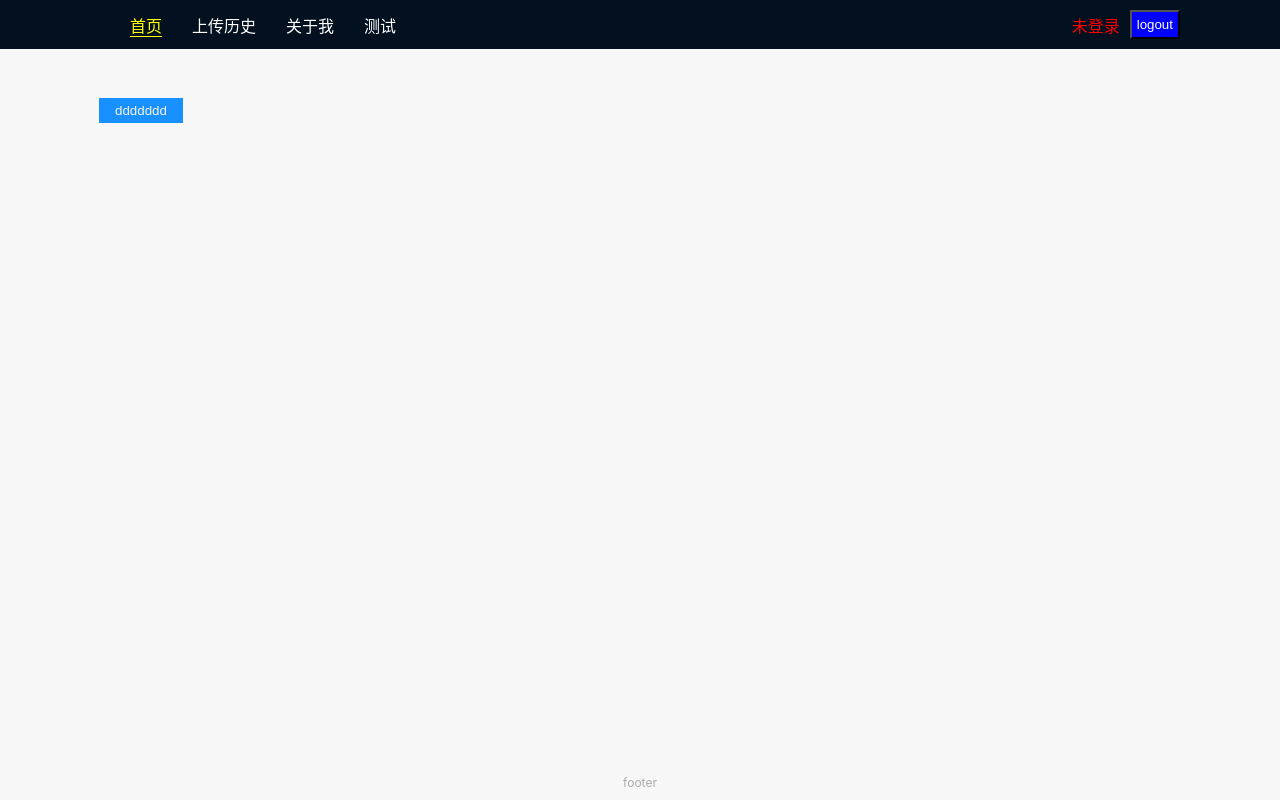
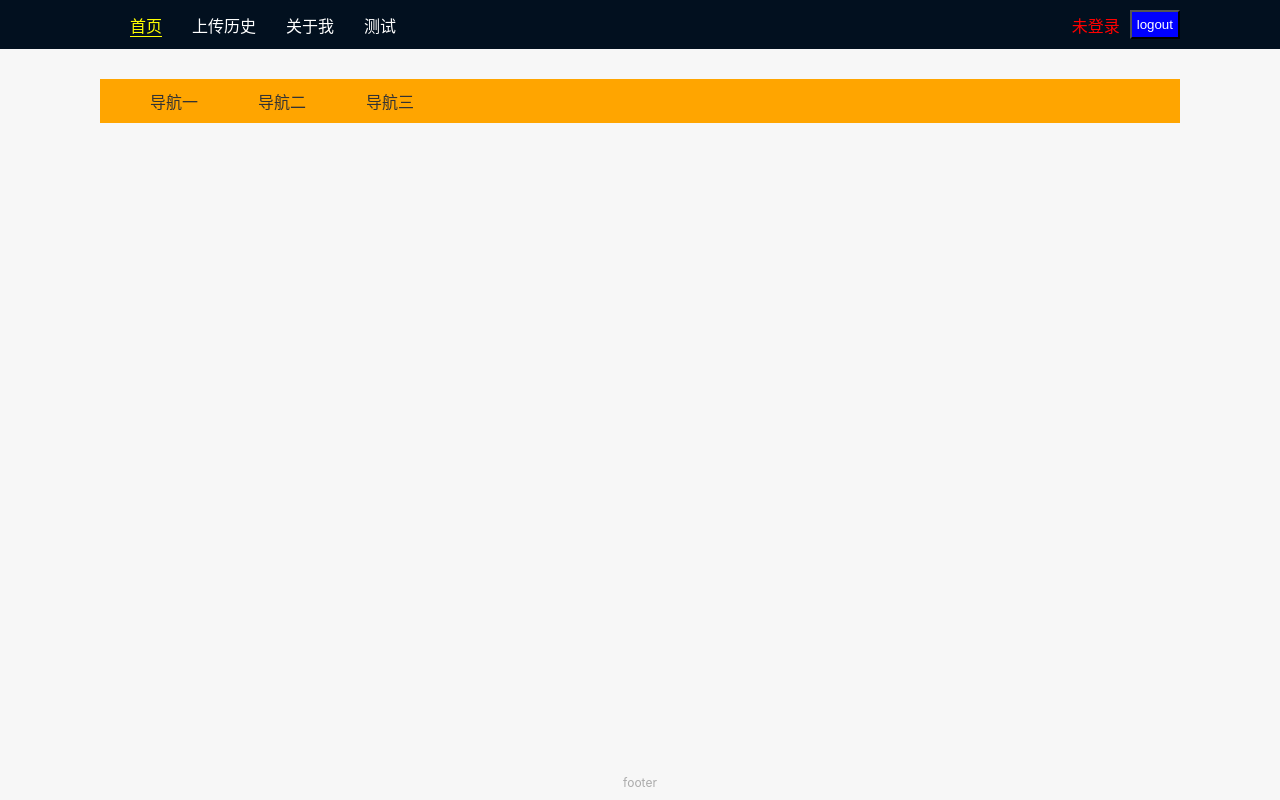
Before and after one commit to leigp555/react-ui-lib, a React app: page /#/ in a window 1280 px wide. Built offline with nearby package versions, Linux system fonts and the light colour scheme.

Commit message:
feat: 基本实现菜单组件

```diff
--- a/src/components/template.tsx
+++ b/src/components/template.tsx
@@ -2,7 +2,7 @@ import React, { HTMLAttributes } from 'react';
 import styled from 'styled-components';
 
 interface Props extends HTMLAttributes<HTMLDivElement> {
-  children: React.ReactNode;
+  children?: React.ReactNode;
 }
 const TemplateStyled = styled.div`
   border: 1px solid red;
@@ -11,5 +11,8 @@ const Template: React.FC<Props> = (props) => {
   const { children, ...rest } = props;
   return <TemplateStyled {...rest}>xxx</TemplateStyled>;
 };
+Template.defaultProps = {
+  children: ''
+};
 
 export default Template;
--- /dev/null
+++ b/src/lib/Menu/ItemGroup.tsx
@@ -0,0 +1,34 @@
+import React, { HTMLAttributes } from 'react';
+import styled from 'styled-components';
+
+interface Props extends HTMLAttributes<HTMLDivElement> {
+  label?: string;
+  children?: React.ReactNode;
+}
+const ItemGroupStyled = styled.div`
+  display: flex;
+  flex-direction: column;
+  gap: 10px;
+  padding: 8px 10px;
+  > .label {
+    color: #a1a1a1;
+  }
+  > .content {
+    padding-left: 10px;
+  }
+`;
+const ItemGroup: React.FC<Props> = (props) => {
+  const { children, label, ...rest } = props;
+  return (
+    <ItemGroupStyled {...rest}>
+      <div className="label">{label}</div>
+      <div className="content">{children}</div>
+    </ItemGroupStyled>
+  );
+};
+
+ItemGroup.defaultProps = {
+  label: 'itemGroup',
+  children: ''
+};
+export default ItemGroup;
--- /dev/null
+++ b/src/lib/Menu/Menu .tsx
@@ -0,0 +1,24 @@
+import React, { HTMLAttributes } from 'react';
+import styled from 'styled-components';
+
+interface Props extends HTMLAttributes<HTMLDivElement> {
+  children?: React.ReactNode;
+}
+const MenuStyled = styled.div`
+  background-color: orange;
+  display: flex;
+  gap: 60px;
+  align-items: center;
+  min-height: 40px;
+  position: relative;
+  padding: 10px 50px;
+`;
+const Menu: React.FC<Props> = (props) => {
+  const { children, ...rest } = props;
+  return <MenuStyled {...rest}>{children}</MenuStyled>;
+};
+Menu.defaultProps = {
+  children: ''
+};
+
+export default Menu;
--- /dev/null
+++ b/src/lib/Menu/MenuItem.tsx
@@ -0,0 +1,22 @@
+import React, { HTMLAttributes } from 'react';
+import styled from 'styled-components';
+
+interface Props extends HTMLAttributes<HTMLDivElement> {
+  order: number;
+  children?: React.ReactNode;
+}
+const MenuItemStyled = styled.div`
+  display: flex;
+  min-width: 100px;
+  padding: 8px 10px;
+  cursor: pointer;
+`;
+const MenuItem: React.FC<Props> = (props) => {
+  const { children, ...rest } = props;
+  return <MenuItemStyled {...rest}>{children}</MenuItemStyled>;
+};
+MenuItem.defaultProps = {
+  children: ''
+};
+
+export default MenuItem;
--- /dev/null
+++ b/src/lib/Menu/SubMenu.tsx
@@ -0,0 +1,46 @@
+import React, { HTMLAttributes } from 'react';
+import styled from 'styled-components';
+
+interface Props extends HTMLAttributes<HTMLDivElement> {
+  label?: string;
+  children?: React.ReactNode;
+}
+const SubMenuStyled = styled.div`
+  position: relative;
+  > .wrap {
+    &:hover {
+      > .content {
+        display: block;
+      }
+    }
+    > .content {
+      display: none;
+      border: 1px solid black;
+      position: absolute;
+      bottom: 0;
+      left: 0;
+      transform: translateY(calc(100% + 10px));
+    }
+    > .label {
+      cursor: pointer;
+    }
+  }
+`;
+
+const SubMenu: React.FC<Props> = (props) => {
+  const { children, label, ...rest } = props;
+  return (
+    <SubMenuStyled {...rest}>
+      <div className="wrap">
+        <span className="label">{label}</span>
+        <div className="content">{children}</div>
+      </div>
+    </SubMenuStyled>
+  );
+};
+SubMenu.defaultProps = {
+  label: '导航',
+  children: ''
+};
+
+export default SubMenu;
--- a/src/pages/Home.tsx
+++ b/src/pages/Home.tsx
@@ -1,35 +1,35 @@
 import React from 'react';
 import styled from 'styled-components';
-import Dropdown from '../lib/Dropdown/Dropdown ';
-import DropdownItem from '../lib/Dropdown/DropdownItem';
-import Button from '../lib/Button/Button';
+import Menu from '../lib/Menu/Menu ';
+import MenuItem from '../lib/Menu/MenuItem';
+import SubMenu from '../lib/Menu/SubMenu';
+import ItemGroup from '../lib/Menu/ItemGroup';
 
 const Wrap = styled.div`
-  > div {
-    margin-top: 20px;
-    margin-bottom: 10px;
-  }
+  position: relative;
 `;
 
 const Home: React.FC = () => {
-  const fn = (key: number) => {
-    console.log(key);
-  };
   return (
     <Wrap>
-      <Dropdown callback={fn}>
-        <Button>ddddddd</Button>
-        <DropdownItem order={1}>
-          <p>xxxxx</p>
-          <p>yyy</p>
-        </DropdownItem>
-        <DropdownItem order={2}>
-          <p>xxxxx</p>
-        </DropdownItem>
-        <DropdownItem order={3}>
-          <p>xxxxx</p>
-        </DropdownItem>
-      </Dropdown>
+      <Menu>
+        <SubMenu label="导航一" />
+        <SubMenu label="导航二">
+          <MenuItem order={1}>xxx</MenuItem>
+          <MenuItem order={2}>xxx</MenuItem>
+          <MenuItem order={3}>xxx</MenuItem>
+        </SubMenu>
+        <SubMenu label="导航三">
+          <MenuItem order={1}>xxx</MenuItem>
+          <MenuItem order={2}>xxx</MenuItem>
+          <MenuItem order={3}>xxx</MenuItem>
+          <ItemGroup label="itemGroup">
+            <MenuItem order={4}>xxx</MenuItem>
+            <MenuItem order={5}>xxx</MenuItem>
+            <MenuItem order={6}>xxx</MenuItem>
+          </ItemGroup>
+        </SubMenu>
+      </Menu>
     </Wrap>
   );
 };
```
